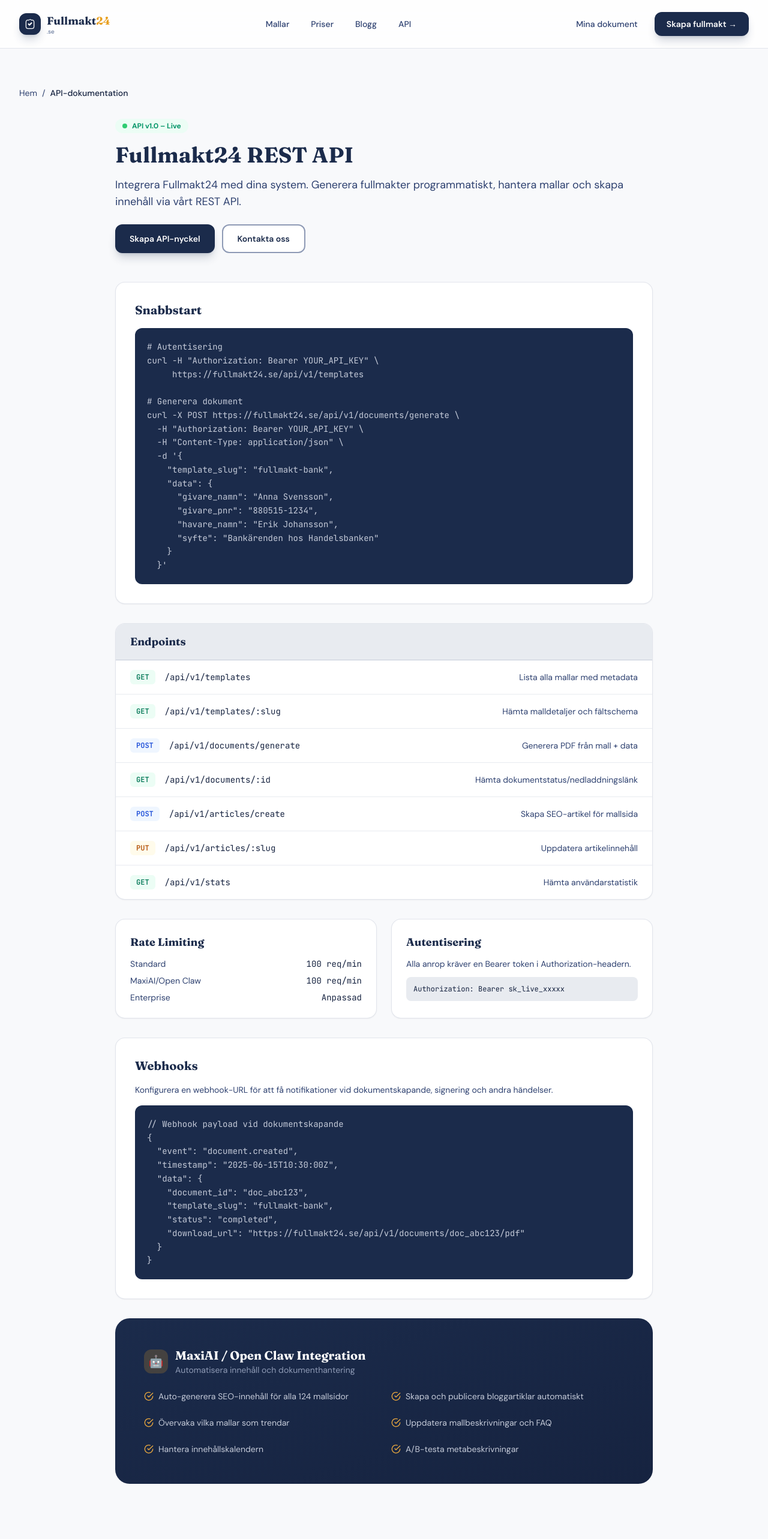
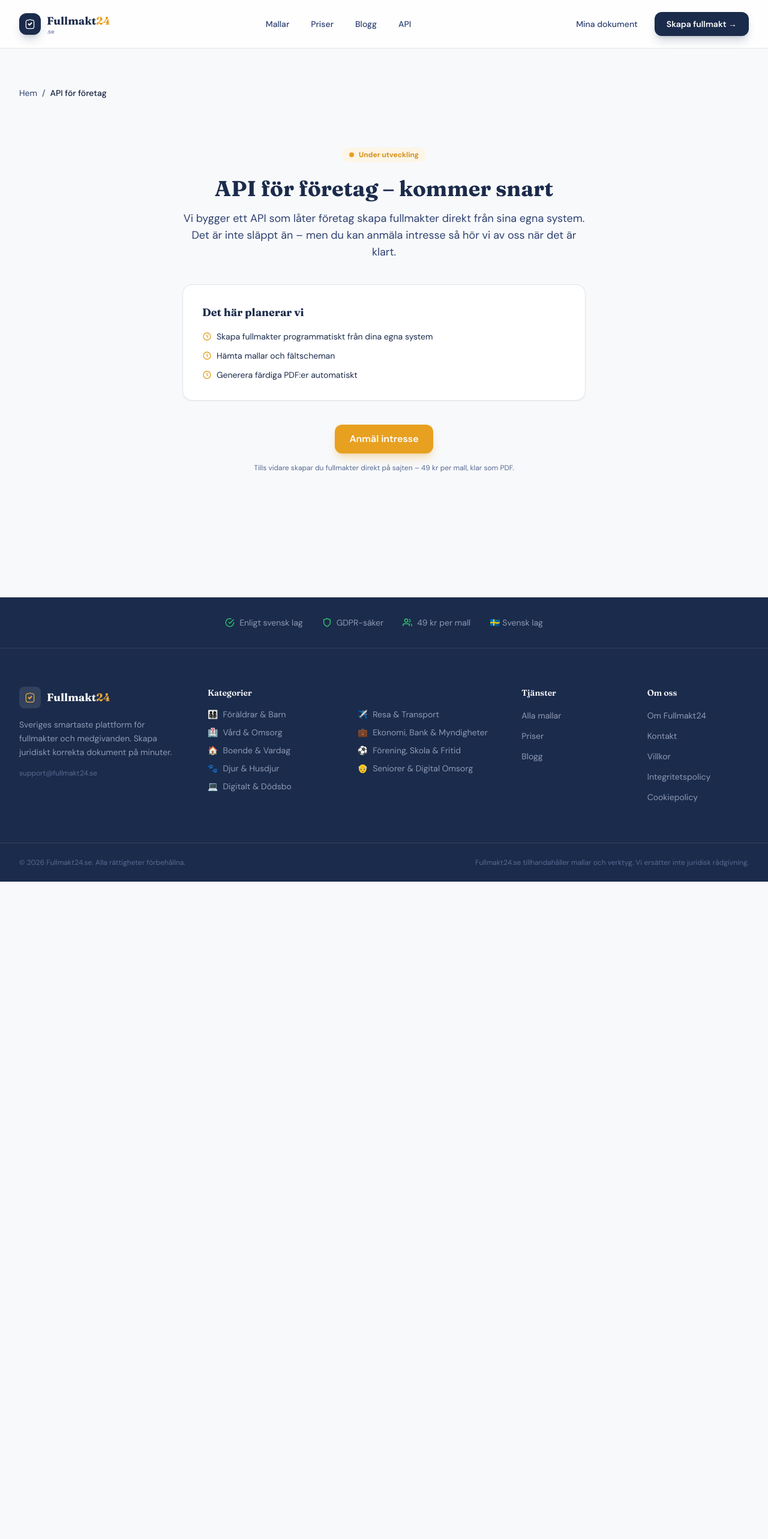
Before and after one commit to rijo01/fullmakt24, a Next.js app: page /api-docs in a window 1280 px wide. Shown: the top 2566 px of the page at 60% size. After the commit the page ends 1470 px from the top, so only its background shows below. Built offline with nearby package versions, Linux system fonts and the light colour scheme.

Commit message:
fix: ta bort vilseledande paastaaenden pa undersidor (priser/api-docs/mina-dokument/blogg) - 49kr per mall, API kommer snart, ingen BankID

```diff
--- a/app/api-docs/page.tsx
+++ b/app/api-docs/page.tsx
@@ -3,157 +3,49 @@
 import Link from 'next/link'
 
 export default function ApiDocsPage() {
-  const endpoints = [
-    { method: 'GET', path: '/api/v1/templates', desc: 'Lista alla mallar med metadata' },
-    { method: 'GET', path: '/api/v1/templates/:slug', desc: 'Hämta malldetaljer och fältschema' },
-    { method: 'POST', path: '/api/v1/documents/generate', desc: 'Generera PDF från mall + data' },
-    { method: 'GET', path: '/api/v1/documents/:id', desc: 'Hämta dokumentstatus/nedladdningslänk' },
-    { method: 'POST', path: '/api/v1/articles/create', desc: 'Skapa SEO-artikel för mallsida' },
-    { method: 'PUT', path: '/api/v1/articles/:slug', desc: 'Uppdatera artikelinnehåll' },
-    { method: 'GET', path: '/api/v1/stats', desc: 'Hämta användarstatistik' },
+  const planned = [
+    'Skapa fullmakter programmatiskt från dina egna system',
+    'Hämta mallar och fältscheman',
+    'Generera färdiga PDF:er automatiskt',
   ]
 
   return (
     <div className="section-padding py-10 lg:py-16">
       <nav className="flex items-center gap-2 text-sm text-navy-400 mb-8">
         <Link href="/" className="hover:text-navy-600">Hem</Link><span>/</span>
-        <span className="text-navy-600 font-medium">API-dokumentation</span>
+        <span className="text-navy-600 font-medium">API för företag</span>
       </nav>
 
-      <div className="max-w-4xl mx-auto">
-        <div className="mb-12">
-          <div className="inline-flex items-center gap-2 px-3 py-1 bg-emerald-50 text-emerald-600 text-xs font-bold rounded-full mb-4">
-            <span className="w-2 h-2 rounded-full bg-success animate-pulse" /> API v1.0 – Live
-          </div>
-          <h1 className="text-3xl lg:text-4xl font-heading font-bold text-navy-500 mb-4">
-            Fullmakt24 REST API
-          </h1>
-          <p className="text-lg text-navy-400 mb-6">
-            Integrera Fullmakt24 med dina system. Generera fullmakter programmatiskt, hantera mallar och skapa innehåll via vårt REST API.
-          </p>
-          <div className="flex gap-3">
-            <button className="btn-primary text-sm">Skapa API-nyckel</button>
-            <a href="mailto:api@fullmakt24.se" className="btn-secondary text-sm">Kontakta oss</a>
-          </div>
+      <div className="max-w-2xl mx-auto text-center py-12">
+        <div className="inline-flex items-center gap-2 px-3 py-1 bg-gold-50 text-gold-600 text-xs font-bold rounded-full mb-6">
+          <span className="w-2 h-2 rounded-full bg-gold-500" /> Under utveckling
+        </div>
+        <h1 className="text-3xl lg:text-4xl font-heading font-bold text-navy-500 mb-4">
+          API för företag – kommer snart
+        </h1>
+        <p className="text-lg text-navy-400 mb-10">
+          Vi bygger ett API som låter företag skapa fullmakter direkt från sina egna system.
+          Det är inte släppt än – men du kan anmäla intresse så hör vi av oss när det är klart.
+        </p>
+
+        <div className="card p-6 lg:p-8 text-left mb-10">
+          <h2 className="font-heading font-bold text-navy-500 text-lg mb-4">Det här planerar vi</h2>
+          <ul className="space-y-3">
+            {planned.map(f => (
+              <li key={f} className="flex items-start gap-2 text-sm text-navy-500">
+                <svg width="16" height="16" viewBox="0 0 24 24" fill="none" className="text-gold-500 mt-0.5 shrink-0"><circle cx="12" cy="12" r="9" stroke="currentColor" strokeWidth="2"/><path d="M12 8v4l2 2" stroke="currentColor" strokeWidth="2" strokeLinecap="round"/></svg>
+                {f}
+              </li>
+            ))}
+          </ul>
         </div>
 
-        {/* Quick start */}
-        <div className="card p-6 lg:p-8 mb-8">
-          <h2 className="font-heading font-bold text-navy-500 text-xl mb-4">Snabbstart</h2>
-          <div className="bg-navy-500 rounded-xl p-5 overflow-x-auto">
-            <pre className="font-mono text-sm text-navy-100 leading-relaxed">
-{`# Autentisering
-curl -H "Authorization: Bearer YOUR_API_KEY" \\
-     https://fullmakt24.se/api/v1/templates
-
-# Generera dokument
-curl -X POST https://fullmakt24.se/api/v1/documents/generate \\
-  -H "Authorization: Bearer YOUR_API_KEY" \\
-  -H "Content-Type: application/json" \\
-  -d '{
-    "template_slug": "fullmakt-bank",
-    "data": {
-      "givare_namn": "Anna Svensson",
-      "givare_pnr": "880515-1234",
-      "havare_namn": "Erik Johansson",
-      "syfte": "Bankärenden hos Handelsbanken"
-    }
-  }'`}
-            </pre>
-          </div>
-        </div>
-
-        {/* Endpoints */}
-        <div className="card overflow-hidden mb-8">
-          <div className="px-6 py-4 bg-navy-50 border-b border-navy-100">
-            <h2 className="font-heading font-bold text-navy-500 text-lg">Endpoints</h2>
-          </div>
-          <div className="divide-y divide-navy-50">
-            {endpoints.map(ep => (
-              <div key={ep.path} className="px-6 py-4 flex items-center gap-4 hover:bg-navy-50/50 transition-colors">
-                <span className={`font-mono text-xs font-bold px-2.5 py-1 rounded-md ${
-                  ep.method === 'GET' ? 'bg-emerald-50 text-emerald-700' :
-                  ep.method === 'POST' ? 'bg-blue-50 text-blue-700' :
-                  'bg-amber-50 text-amber-700'
-                }`}>
-                  {ep.method}
-                </span>
-                <code className="font-mono text-sm text-navy-600 flex-1">{ep.path}</code>
-                <span className="text-sm text-navy-400 hidden sm:inline">{ep.desc}</span>
-              </div>
-            ))}
-          </div>
-        </div>
-
-        {/* Rate limiting */}
-        <div className="grid md:grid-cols-2 gap-6 mb-8">
-          <div className="card p-6">
-            <h3 className="font-heading font-bold text-navy-500 text-lg mb-3">Rate Limiting</h3>
-            <div className="space-y-2 text-sm text-navy-400">
-              <div className="flex justify-between"><span>Standard</span><span className="font-mono text-navy-600">100 req/min</span></div>
-              <div className="flex justify-between"><span>MaxiAI/Open Claw</span><span className="font-mono text-navy-600">100 req/min</span></div>
-              <div className="flex justify-between"><span>Enterprise</span><span className="font-mono text-navy-600">Anpassad</span></div>
-            </div>
-          </div>
-          <div className="card p-6">
-            <h3 className="font-heading font-bold text-navy-500 text-lg mb-3">Autentisering</h3>
-            <p className="text-sm text-navy-400 mb-3">Alla anrop kräver en Bearer token i Authorization-headern.</p>
-            <div className="bg-navy-50 rounded-lg p-3 font-mono text-xs text-navy-600">
-              Authorization: Bearer sk_live_xxxxx
-            </div>
-          </div>
-        </div>
-
-        {/* Webhooks */}
-        <div className="card p-6 lg:p-8 mb-8">
-          <h2 className="font-heading font-bold text-navy-500 text-xl mb-4">Webhooks</h2>
-          <p className="text-sm text-navy-400 mb-4">
-            Konfigurera en webhook-URL för att få notifikationer vid dokumentskapande, signering och andra händelser.
-          </p>
-          <div className="bg-navy-500 rounded-xl p-5 overflow-x-auto">
-            <pre className="font-mono text-sm text-navy-100 leading-relaxed">
-{`// Webhook payload vid dokumentskapande
-{
-  "event": "document.created",
-  "timestamp": "2025-06-15T10:30:00Z",
-  "data": {
-    "document_id": "doc_abc123",
-    "template_slug": "fullmakt-bank",
-    "status": "completed",
-    "download_url": "https://fullmakt24.se/api/v1/documents/doc_abc123/pdf"
-  }
-}`}
-            </pre>
-          </div>
-        </div>
-
-        {/* MaxiAI integration */}
-        <div className="bg-gradient-to-br from-navy-500 to-navy-600 rounded-3xl p-8 lg:p-12 text-white">
-          <div className="flex items-center gap-3 mb-4">
-            <div className="w-10 h-10 bg-gold-500/20 rounded-xl flex items-center justify-center">
-              <span className="text-gold-400 text-xl">🤖</span>
-            </div>
-            <div>
-              <h2 className="font-heading font-bold text-white text-xl">MaxiAI / Open Claw Integration</h2>
-              <p className="text-navy-200 text-sm">Automatisera innehåll och dokumenthantering</p>
-            </div>
-          </div>
-          <div className="grid md:grid-cols-2 gap-6 mt-6">
-            {[
-              'Auto-generera SEO-innehåll för alla 124 mallsidor',
-              'Skapa och publicera bloggartiklar automatiskt',
-              'Övervaka vilka mallar som trendar',
-              'Uppdatera mallbeskrivningar och FAQ',
-              'Hantera innehållskalendern',
-              'A/B-testa metabeskrivningar',
-            ].map(f => (
-              <div key={f} className="flex items-start gap-2 text-sm text-navy-100">
-                <svg width="16" height="16" viewBox="0 0 24 24" fill="none" className="text-gold-400 shrink-0 mt-0.5"><path d="M22 11.08V12a10 10 0 11-5.93-9.14" stroke="currentColor" strokeWidth="2"/><path d="M22 4L12 14.01l-3-3" stroke="currentColor" strokeWidth="2" strokeLinecap="round" strokeLinejoin="round"/></svg>
-                {f}
-              </div>
-            ))}
-          </div>
-        </div>
+        <a href="mailto:hej@fullmakt24.se?subject=Intresse%20f%C3%B6r%20API" className="btn-gold">
+          Anmäl intresse
+        </a>
+        <p className="text-xs text-navy-300 mt-4">
+          Tills vidare skapar du fullmakter direkt på sajten – 49 kr per mall, klar som PDF.
+        </p>
       </div>
     </div>
   )
--- a/app/blogg/page.tsx
+++ b/app/blogg/page.tsx
@@ -6,7 +6,6 @@
   { slug: 'bankfullmakt-guide', title: 'Bankfullmakt – steg för steg', excerpt: 'Behöver någon annan hantera dina bankärenden? Vi går igenom allt om bankfullmakter.', date: '2025-06-05', category: 'Ekonomi', readTime: '5 min' },
   { slug: 'framtidsfullmakt', title: 'Framtidsfullmakt – planera för framtiden', excerpt: 'En framtidsfullmakt ger trygghet om du blir sjuk eller oförmögen att fatta beslut. Så skriver du en.', date: '2025-06-01', category: 'Juridik', readTime: '10 min' },
   { slug: 'fullmakt-dodsbo', title: 'Fullmakt vid dödsbo – vad gäller?', excerpt: 'När en närstående går bort behövs ofta fullmakter för att hantera den avlidnes ärenden.', date: '2025-05-28', category: 'Dödsbo', readTime: '7 min' },
-  { slug: 'digital-signering-bankid', title: 'Digital signering med BankID – så fungerar det', excerpt: 'BankID-signering ger dina dokument extra juridisk tyngd. Vi förklarar hur det fungerar.', date: '2025-05-25', category: 'Digital', readTime: '4 min' },
 ]
 
 export default function BloggPage() {
--- a/app/priser/page.tsx
+++ b/app/priser/page.tsx
@@ -5,96 +5,37 @@
 export default function PriserPage() {
   const plans = [
     {
-      name: 'Gratis',
+      name: 'Förhandsgranska',
       price: '0',
       unit: 'kr',
-      description: 'Testa och förhandsgranska',
+      description: 'Fyll i och se ditt dokument',
       badge: null,
       features: [
-        'Fyll i och förhandsgranska',
-        'Alla 124 mallar tillgängliga',
-        'PDF med vattenstämpel',
+        'Fyll i alla uppgifter',
+        'Alla mallar tillgängliga',
+        'Förhandsgranska innan du betalar',
       ],
-      limitations: ['Vattenstämpel på dokumentet'],
+      limitations: ['Nedladdning kräver köp'],
       cta: 'Kom igång gratis',
       ctaStyle: 'btn-secondary',
       href: '/mallar',
     },
     {
-      name: 'Enskilt dokument',
+      name: 'Ladda ner PDF',
       price: '49',
-      unit: 'kr',
-      description: 'Perfekt när du behöver en fullmakt',
-      badge: 'Mest populär',
+      unit: 'kr / mall',
+      description: 'Betala per mall – inget abonnemang',
+      badge: 'Allt du behöver',
       features: [
-        '1 professionell PDF',
-        'Ingen vattenstämpel',
-        'Ren och klar att skriva ut',
+        'Professionell PDF utan vattenstämpel',
+        'Klar att skriva ut och skriva under',
         'Ladda ner obegränsat antal gånger',
-        'Redigera i 7 dagar',
+        'Engångsköp – ingen bindningstid',
       ],
       limitations: [],
       cta: 'Skapa dokument – 49 kr',
       ctaStyle: 'btn-gold',
       href: '/mallar',
-    },
-    {
-      name: 'Paket – 5 dokument',
-      price: '149',
-      unit: 'kr',
-      description: 'Spara 30% – perfekt för familjen',
-      badge: 'Bäst värde',
-      features: [
-        '5 professionella PDF:er',
-        'Ingen vattenstämpel',
-        'Blanda valfria mallar',
-        'Gäller i 12 månader',
-        'Redigera i 30 dagar',
-        '29,80 kr per dokument',
-      ],
-      limitations: [],
-      cta: 'Köp 5-pack – 149 kr',
-      ctaStyle: 'btn-primary',
-      href: '/mallar',
-    },
-    {
-      name: 'Obegränsat 30 dagar',
-      price: '199',
-      unit: 'kr / 30 dagar',
-      description: 'Dödsbo, flytt eller andra storprojekt',
-      badge: null,
-      features: [
-        'Obegränsade dokument i 30 dagar',
-        'Alla 124 mallar',
-        'Ingen vattenstämpel',
-        'Redigera fritt under perioden',
-        'Perfekt vid dödsbo eller flytt',
-      ],
-      limitations: [],
-      cta: 'Starta 30 dagar – 199 kr',
-      ctaStyle: 'btn-primary',
-      href: '/mallar',
-    },
-  ]
-
-  const addons = [
-    {
-      name: 'BankID-signering',
-      price: '+29 kr',
-      desc: 'Digital signering med BankID för extra juridisk tyngd.',
-      icon: '🔐',
-    },
-    {
-      name: 'Tvåspråkig version (SV + EN)',
-      price: '+19 kr',
-      desc: 'Få dokumentet på både svenska och engelska – perfekt vid utlandsresor.',
-      icon: '🌍',
-    },
-    {
-      name: 'Juridisk snabbgranskning',
-      price: '+149 kr',
-      desc: 'En jurist granskar ditt dokument inom 24 timmar.',
-      icon: '⚖️',
     },
   ]
 
@@ -115,7 +56,7 @@
       </div>
 
       {/* Pricing grid */}
-      <div className="grid md:grid-cols-2 lg:grid-cols-4 gap-5 max-w-6xl mx-auto mb-20">
+      <div className="grid sm:grid-cols-2 gap-5 max-w-3xl mx-auto mb-20">
         {plans.map(plan => (
           <div key={plan.name} className={`card p-6 flex flex-col ${plan.badge ? 'border-gold-400 border-2 relative' : ''}`}>
             {plan.badge && (
@@ -154,34 +95,16 @@
         ))}
       </div>
 
-      {/* Addons */}
-      <div className="max-w-4xl mx-auto mb-20">
-        <div className="text-center mb-10">
-          <span className="inline-block px-3 py-1 bg-gold-50 text-gold-600 text-sm font-semibold rounded-full mb-4">Tillval</span>
-          <h2 className="text-2xl lg:text-3xl font-heading font-bold text-navy-500">Lägg till extra funktioner</h2>
-        </div>
-        <div className="grid md:grid-cols-3 gap-5">
-          {addons.map(addon => (
-            <div key={addon.name} className="card p-6">
-              <div className="text-3xl mb-3">{addon.icon}</div>
-              <h3 className="font-heading font-bold text-navy-500 mb-1">{addon.name}</h3>
-              <p className="text-sm text-navy-400 mb-3">{addon.desc}</p>
-              <div className="text-lg font-heading font-bold text-gold-600">{addon.price}</div>
-            </div>
-          ))}
-        </div>
-      </div>
-
       {/* FAQ */}
       <div className="max-w-2xl mx-auto mb-20">
         <h2 className="text-2xl font-heading font-bold text-navy-500 text-center mb-8">Vanliga frågor om priser</h2>
         <div className="card p-6 space-y-0 divide-y divide-navy-50">
           {[
             { q: 'Behöver jag skapa ett konto?', a: 'Nej, du kan betala och ladda ner direkt utan konto. Vill du spara dokumentet för framtida redigering kan du skapa ett gratis konto.' },
-            { q: 'Vilka betalmetoder accepteras?', a: 'Vi accepterar Swish, kort (Visa/Mastercard) och faktura via Klarna.' },
-            { q: 'Kan jag redigera dokumentet efteråt?', a: 'Ja! Enskilda dokument kan redigeras i 7 dagar, paket i 30 dagar och obegränsat under hela 30-dagarsperioden.' },
-            { q: 'Vad är skillnaden mot gratisversionen?', a: 'Gratisversionen låter dig fylla i och förhandsgranska dokumentet, men PDF:en har en vattenstämpel. Betalversionen ger en ren, professionell PDF.' },
-            { q: 'Erbjuder ni företagspriser?', a: 'Ja! Kontakta oss på enterprise@fullmakt24.se för volympriser och API-åtkomst.' },
+            { q: 'Vilka betalmetoder accepteras?', a: 'Vi accepterar kort (Visa/Mastercard) och faktura via Klarna.' },
+            { q: 'Kan jag redigera dokumentet efteråt?', a: 'Ja, du kan när som helst gå tillbaka och skapa en ny version av ditt dokument.' },
+            { q: 'Vad är skillnaden mot förhandsgranskningen?', a: 'Du kan fylla i och förhandsgranska ditt dokument gratis. För att ladda ner den färdiga PDF:en betalar du 49 kr per mall.' },
+            { q: 'Erbjuder ni företagspriser?', a: 'Priset är 49 kr per mall för alla – inga volympriser eller abonnemang. Ett API för företag är under utveckling.' },
           ].map(f => (
             <details key={f.q} className="group">
               <summary className="flex items-center justify-between py-4 cursor-pointer list-none">
@@ -200,8 +123,8 @@
           <div className="absolute top-0 right-0 w-48 h-48 bg-gold-500/10 rounded-full blur-3xl" />
           <div className="relative">
             <h2 className="font-heading font-bold text-white text-2xl mb-3">Företag eller organisation?</h2>
-            <p className="text-navy-200 mb-6">API-åtkomst, volympriser, white-label och teamkonton. Kontakta oss för en anpassad lösning.</p>
-            <a href="mailto:enterprise@fullmakt24.se" className="btn-gold">Kontakta oss →</a>
+            <p className="text-navy-200 mb-6">Vi utvecklar ett API för att skapa fullmakter programmatiskt. Det är inte släppt än – läs mer om vad som är på gång.</p>
+            <Link href="/api-docs" className="btn-gold">Läs om vårt kommande API →</Link>
           </div>
         </div>
       </div>
```
Also changed, not shown: app/mina-dokument/page.tsx (+6 -8 lines).
